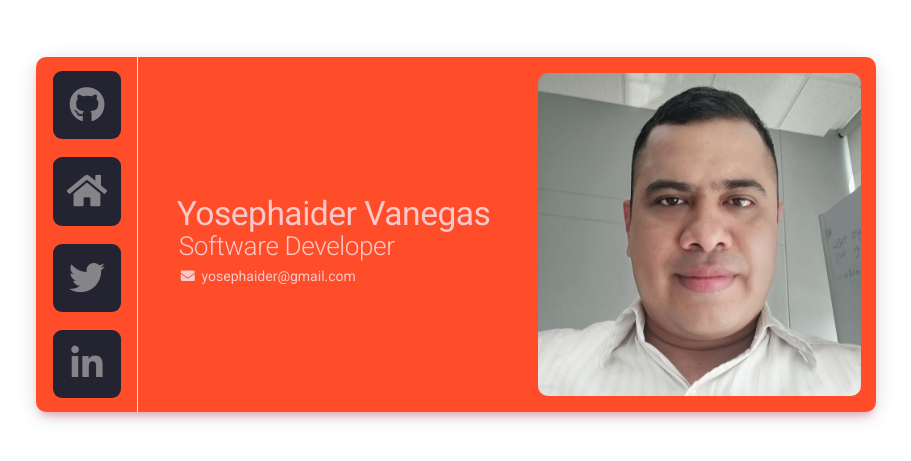
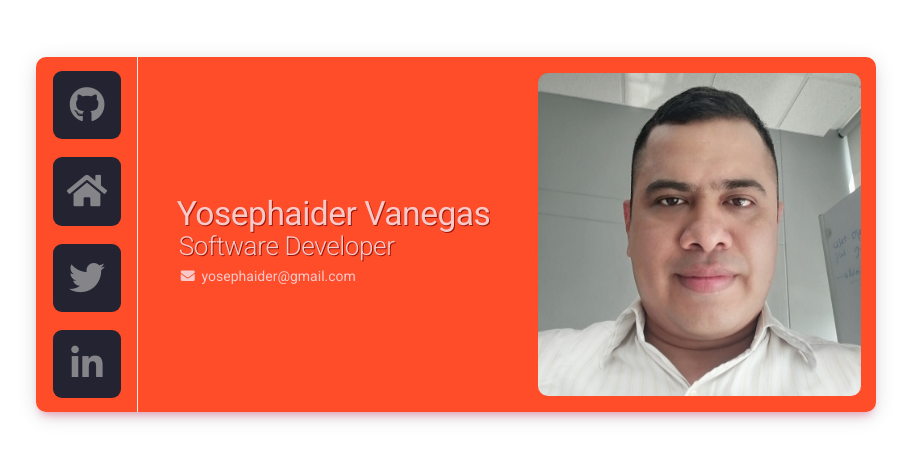
Before and after one commit to yosephaider/yosephaider.github.io, a PHP site: page / in a window 1280 px wide. Shown: the part 167-628 px from the top of the page, without its empty margins (184-1095 px from the left). Run offline with PHP 8.4, Linux system fonts and the light colour scheme; some libraries are stand-ins or nearby versions.

Commit message:
modific style

```diff
--- a/css/style.css
+++ b/css/style.css
@@ -110,6 +110,7 @@ h2 {
   bottom: 50.5%;
   margin: 0;
   font-weight: bolder;
+  text-shadow: #9d1709 1px 1px 0;
 }
 
 #home header > p {
@@ -119,6 +120,7 @@ h2 {
   font-size: 1.4em;
   letter-spacing: -0.015em;
   margin-top: 0;
+  text-shadow: #9d1709 1px 1px 0;
 }
 
 #home header > span {
```
